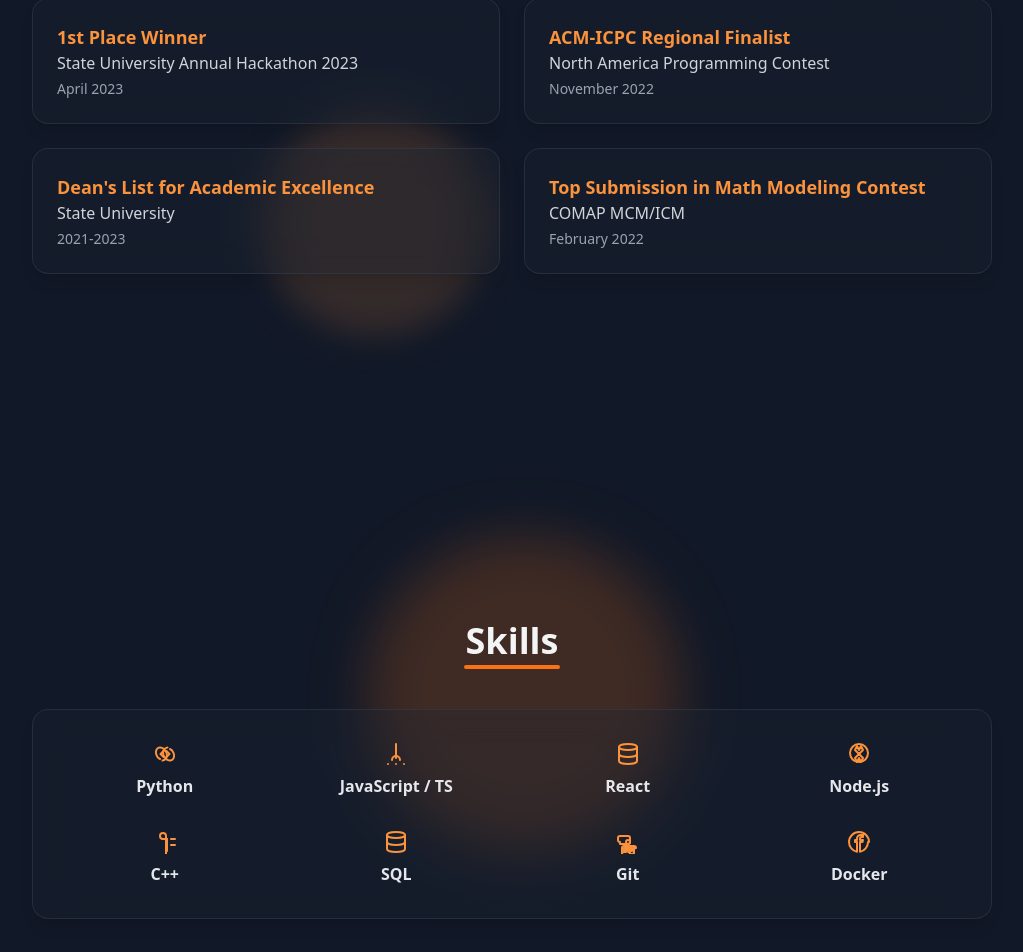
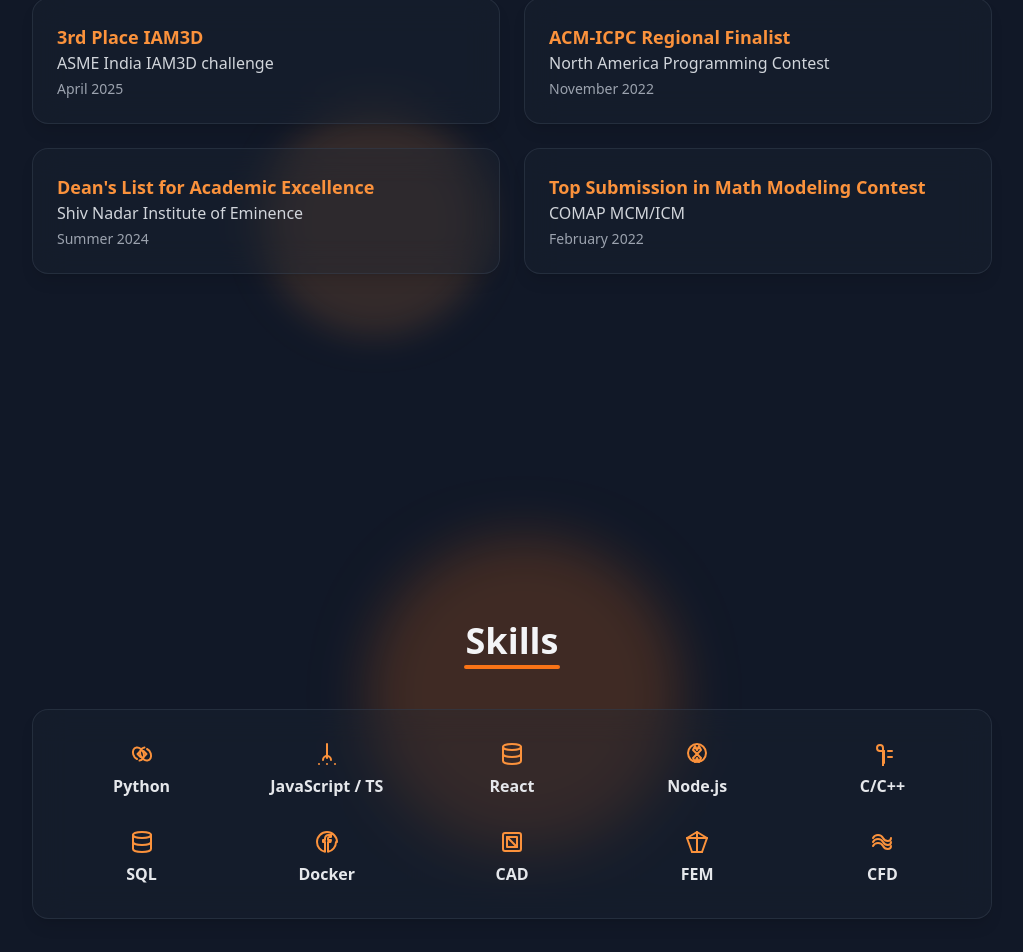
Before and after one commit to ojaswk27/ojaswk27.github.io, a React (Vite) app: page / in a window 1280 px wide. Shown: the part 3378-4330 px from the top of the page, without its empty margins (128-1151 px from the left). Built offline with nearby package versions, Linux system fonts and the light colour scheme.

Commit message:
minor updates

```diff
--- a/App.tsx
+++ b/App.tsx
@@ -245,7 +245,7 @@ const AchievementsPage = () => (
 const SkillsPage = () => (
   <Section id="skills" title="Skills" fullHeight>
     <GlassCard className="p-8">
-      <div className="grid grid-cols-2 sm:grid-cols-4 gap-8 text-center">
+      <div className="grid grid-cols-2 sm:grid-cols-5 gap-8 text-center">
         {SKILLS.map((skill, index) => (
           <div key={index} className="flex flex-col items-center gap-2">
             <div className="text-4xl">{skill.icon}</div>
@@ -302,7 +302,7 @@ const Footer = () => (
   <footer className="text-center py-8 px-4">
     <div className="flex justify-center gap-6 mb-4">
       <a
-        href="https://github.com/placeholder"
+        href="https://github.com/ojaswk27"
         target="_blank"
         rel="noopener noreferrer"
         className="text-gray-400 hover:text-orange-400 transition-colors"
@@ -310,7 +310,7 @@ const Footer = () => (
         <GitHubIcon />
       </a>
       <a
-        href="https://linkedin.com/placeholder"
+        href="https://www.linkedin.com/in/ojasw-kant-169aa032a"
         target="_blank"
         rel="noopener noreferrer"
         className="text-gray-400 hover:text-orange-400 transition-colors"
@@ -318,7 +318,7 @@ const Footer = () => (
         <LinkedInIcon />
       </a>
       <a
-        href="mailto:placeholder@example.com"
+        href="mailto:ojaswkant@gmail.com"
         className="text-gray-400 hover:text-orange-400 transition-colors"
       >
         <MailIcon />
--- a/App_2.tsx
+++ b/App_2.tsx
@@ -245,7 +245,7 @@ const AchievementsPage = () => (
 const SkillsPage = () => (
   <Section id="skills" title="Skills" fullHeight>
     <GlassCard className="p-8">
-      <div className="grid grid-cols-2 sm:grid-cols-4 gap-8 text-center">
+      <div className="grid grid-cols-2 sm:grid-cols-5 gap-8 text-center">
         {SKILLS.map((skill, index) => (
           <div key={index} className="flex flex-col items-center gap-2">
             <div className="text-4xl">{skill.icon}</div>
--- a/App_3.tsx
+++ b/App_3.tsx
@@ -245,10 +245,10 @@ const AchievementsPage = () => (
 const SkillsPage = () => (
   <Section id="skills" title="Skills" fullHeight>
     <GlassCard className="p-8">
-      <div className="grid grid-cols-2 sm:grid-cols-4 gap-8 text-center">
+      <div className="grid grid-cols-2 sm:grid-cols-5 gap-8 text-center">
         {SKILLS.map((skill, index) => (
           <div key={index} className="flex flex-col items-center gap-2">
-            <div className="text-4xl">{skill.icon}</div>
+            <div className="text-5xl">{skill.icon}</div>
             <p className="font-semibold text-gray-200">{skill.name}</p>
           </div>
         ))}
--- a/constants.tsx
+++ b/constants.tsx
@@ -207,9 +207,9 @@ export const EXPERIENCE: Experience[] = [
 
 export const ACHIEVEMENTS: Achievement[] = [
   {
-    title: "1st Place Winner",
-    event: "State University Annual Hackathon 2023",
-    date: "April 2023",
+    title: "3rd Place IAM3D",
+    event: "ASME India IAM3D challenge",
+    date: "April 2025",
   },
   {
     title: "ACM-ICPC Regional Finalist",
@@ -218,8 +218,8 @@ export const ACHIEVEMENTS: Achievement[] = [
   },
   {
     title: "Dean's List for Academic Excellence",
-    event: "State University",
-    date: "2021-2023",
+    event: "Shiv Nadar Institute of Eminence",
+    date: "Summer 2024",
   },
   {
     title: "Top Submission in Math Modeling Contest",
@@ -233,8 +233,71 @@ export const SKILLS: Skill[] = [
   { name: "JavaScript / TS", icon: <JavaScriptIcon /> },
   { name: "React", icon: <ReactIcon /> },
   { name: "Node.js", icon: <NodeJsIcon /> },
-  { name: "C++", icon: <CppIcon /> },
+  { name: "C/C++", icon: <CppIcon /> },
   { name: "SQL", icon: <SQLIcon /> },
-  { name: "Git", icon: <GitIcon /> },
   { name: "Docker", icon: <DockerIcon /> },
+  {
+    name: "CAD",
+    icon: (
+      <svg
+        xmlns="http://www.w3.org/2000/svg"
+        width="24"
+        height="24"
+        viewBox="0 0 24 24"
+        fill="none"
+        stroke="currentColor"
+        strokeWidth="2"
+        strokeLinecap="round"
+        strokeLinejoin="round"
+        className="text-orange-400"
+      >
+        <rect x="3" y="3" width="18" height="18" rx="2" />
+        <path d="M7 7h10v10H7z" />
+        <path d="M7 7l10 10" />
+      </svg>
+    ),
+  },
+  {
+    name: "FEM",
+    icon: (
+      <svg
+        xmlns="http://www.w3.org/2000/svg"
+        width="24"
+        height="24"
+        viewBox="0 0 24 24"
+        fill="none"
+        stroke="currentColor"
+        strokeWidth="2"
+        strokeLinecap="round"
+        strokeLinejoin="round"
+        className="text-orange-400"
+      >
+        <polygon points="12,2 22,8 17,22 7,22 2,8" />
+        <line x1="12" y1="2" x2="12" y2="22" />
+        <line x1="2" y1="8" x2="22" y2="8" />
+        <line x1="7" y1="22" x2="17" y2="22" />
+      </svg>
+    ),
+  },
+  {
+    name: "CFD",
+    icon: (
+      <svg
+        xmlns="http://www.w3.org/2000/svg"
+        width="24"
+        height="24"
+        viewBox="0 0 24 24"
+        fill="none"
+        stroke="currentColor"
+        strokeWidth="2"
+        strokeLinecap="round"
+        strokeLinejoin="round"
+        className="text-orange-400"
+      >
+        <path d="M3 12c2-4 8-4 10 0s8 4 8 0" />
+        <path d="M3 16c2-4 8-4 10 0s8 4 8 0" />
+        <path d="M3 8c2-4 8-4 10 0s8 4 8 0" />
+      </svg>
+    ),
+  },
 ];
```
